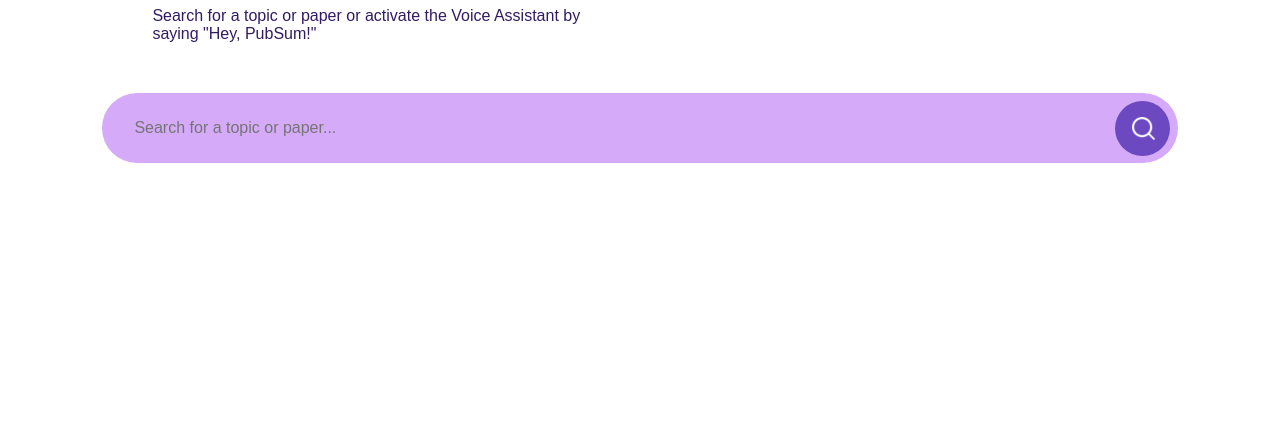
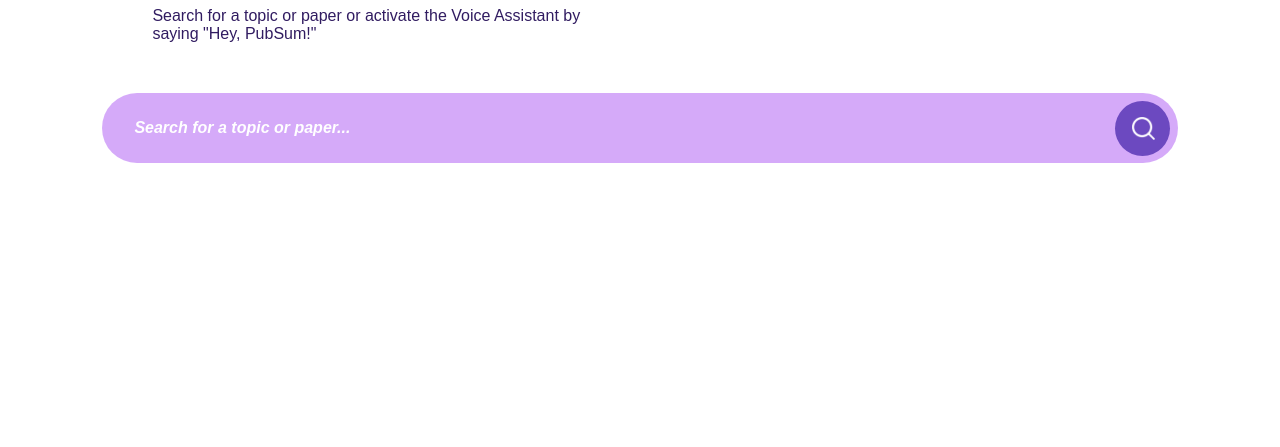
Before and after one commit to DanielPiede/PubSum, a plain HTML site: page index.html in a window 1280 px wide. Shown: the part 287-734 px from the top of the page. Drawn offline with Linux system fonts and the light colour scheme.

Commit message:
style changes

```diff
--- a/style.css
+++ b/style.css
@@ -178,6 +178,12 @@
     cursor: pointer;
 }
 
+::placeholder{
+    color: #ffffff;
+    font-weight: bold;
+    font-style: italic;
+}
+
 @media only screen and (max-width: 700px) {
     nav ul{
         width: 100%;
```
